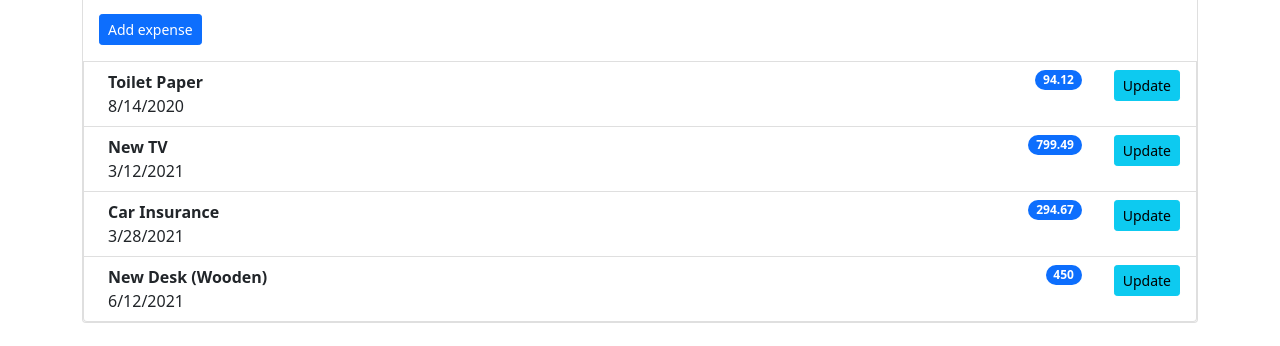
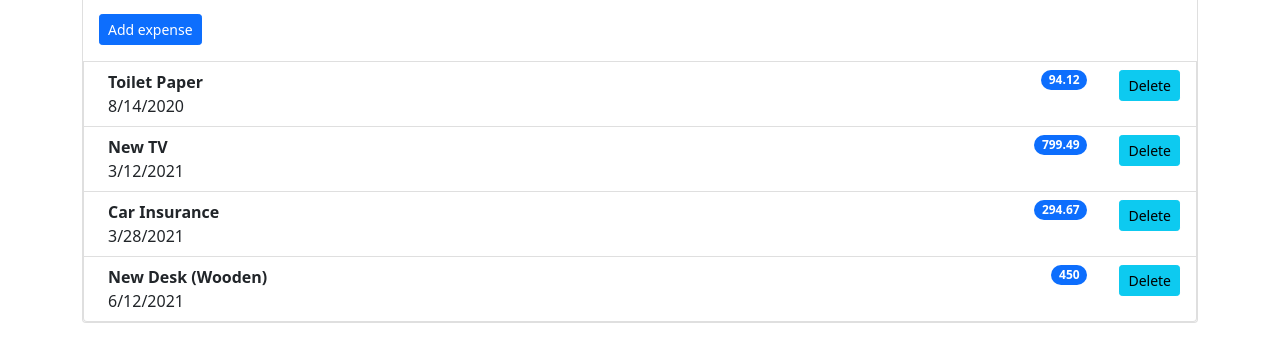
Before and after one commit to abhishek123mojumdar/react-project-builder-app, a React (Create React App) app: page / in a window 1280 px wide. Shown: the part 255-601 px from the top of the page. Built offline with nearby package versions, Linux system fonts and the light colour scheme.

Commit message:
3 files modified

```diff
--- a/src/ExpenseComponent/ExpenseAdderComponent.jsx
+++ b/src/ExpenseComponent/ExpenseAdderComponent.jsx
@@ -1,7 +1,7 @@
 import React, { useState } from 'react';
 import './ExpenseStyle.css';
 
-export function ExpenseAdderComponent() {
+export function ExpenseAdderComponent(props) {
   const [formState, setFormState] = useState({
     title: '',
     amount: '',
@@ -28,13 +28,13 @@ export function ExpenseAdderComponent() {
     setFormState(() => {
       return {
         ...formState,
-        date: new Date(e.target.value),
+        date:e.target.value,
       };
     });
   };
   var addExpense = function () {
     console.log(formState);
-    props.saveExpenseData;
+    props.onSaveExpenseData(formState);
     setFormState(() => {
       return {
         ...formState,
--- a/src/ExpenseComponent/ExpenseComponent.jsx
+++ b/src/ExpenseComponent/ExpenseComponent.jsx
@@ -1,15 +1,30 @@
-import React from 'react';
+import React, { useState } from 'react';
 import { ExpenseListComponent } from './ExpenseListComponent';
 import { ExpenseAdderComponent } from './ExpenseAdderComponent';
 import { expenses } from '../JsonServer/Expense';
 import './ExpenseStyle.css';
 
 export function ExpenseComponent() {
+  const [expenseList, setExpense] = useState(expenses);
   let saveExpenseData = function (expenseData) {
+    expenseData.date = new Date(expenseData.date);
     const payLoad = {
       ...expenseData,
       id: Math.random().toString(),
     };
+    console.log(payLoad);
+    setExpense((prevState) => {
+      return [...expenseList, payLoad];
+    });
+  };
+
+  let removeListItem = function (id) {
+    console.log(id);
+    let index = expenseList.findIndex(expense => expense.id === id)
+    setExpense((prevState)=> {
+      expenseList.splice(index,1)
+      return expenseList
+    })
   };
 
   return (
@@ -18,11 +33,13 @@ export function ExpenseComponent() {
       <ExpenseAdderComponent
         onSaveExpenseData={saveExpenseData}
       ></ExpenseAdderComponent>
-      {expenses.map((expense) => {
+      {expenseList.map((expense) => {
         return (
           <ExpenseListComponent
             key={expense.id}
+            id={expense.id}
             expenseData={expense}
+            removeExpenseItem={removeListItem}
           ></ExpenseListComponent>
         );
       })}
--- a/src/ExpenseComponent/ExpenseListComponent.jsx
+++ b/src/ExpenseComponent/ExpenseListComponent.jsx
@@ -4,8 +4,8 @@ import './ExpenseStyle.css';
 export function ExpenseListComponent(props) {
   const [title, setTitle] = useState(props.expenseData.title);
 
-  var updateTitle = function () {
-    setTitle('updated ' + title);
+  var removeExpense = function () {
+    props.removeExpenseItem(props.id);
   };
 
   return (
@@ -18,9 +18,8 @@ export function ExpenseListComponent(props) {
         {props.expenseData.amount}
       </span>
       <span>
-        <button class="btn btn-sm btn-info ml" onClick={updateTitle}>
-          {' '}
-          Update
+        <button class="btn btn-sm btn-info ml" onClick={removeExpense}>
+          Delete
         </button>
       </span>
     </li>
```
